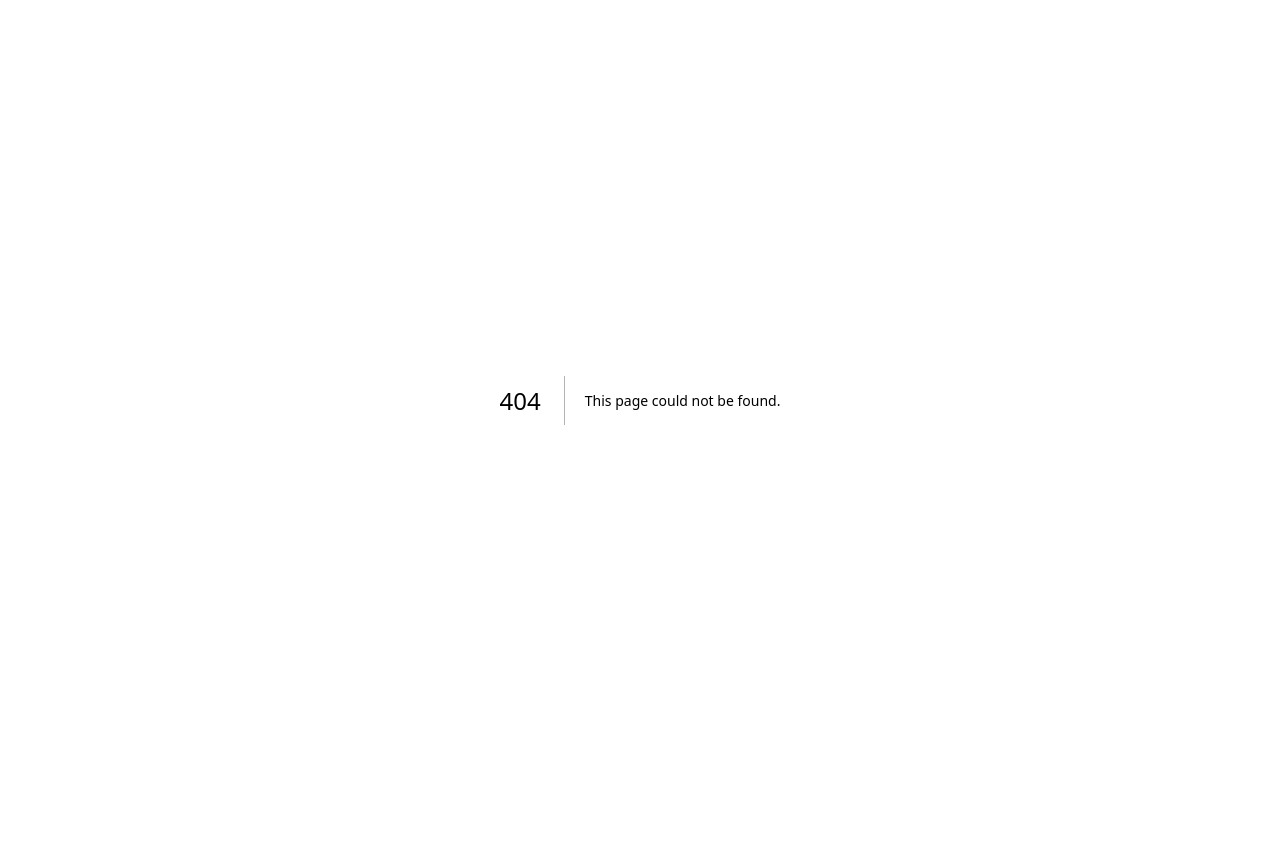
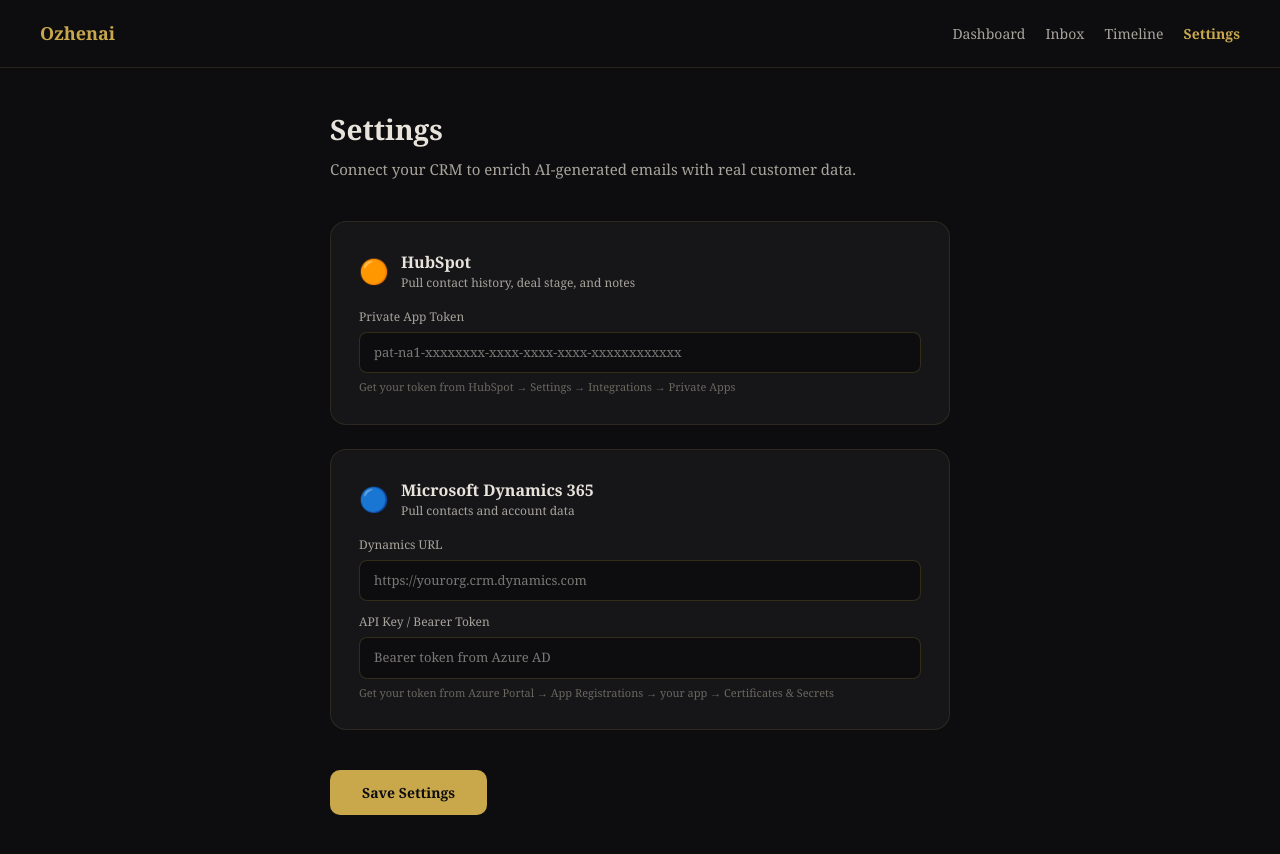
Before and after one commit to Alemeh777/RenewAI, a Next.js app: page /settings in a window 1280 px wide. Before the commit this address had no page. Before the commit the page ends 800 px from the top, so only its background shows below. Built offline with nearby package versions, Linux system fonts and the light colour scheme; no server answers.

Commit message:
Add settings page with HubSpot and Dynamics integration

```diff
--- /dev/null
+++ b/app/api/settings/route.ts
@@ -0,0 +1,38 @@
+import { auth } from '@clerk/nextjs/server';
+import { NextResponse } from 'next/server';
+import { createClient } from '@supabase/supabase-js';
+
+const supabase = createClient(
+  process.env.NEXT_PUBLIC_SUPABASE_URL!,
+  process.env.SUPABASE_SERVICE_ROLE_KEY!
+);
+
+export async function GET() {
+  const { userId } = await auth();
+  if (!userId) return NextResponse.json({ error: 'Unauthorized' }, { status: 401 });
+
+  const { data } = await supabase
+    .from('user_settings')
+    .select('*')
+    .eq('user_id', userId)
+    .single();
+
+  return NextResponse.json({ settings: data });
+}
+
+export async function POST(req: Request) {
+  const { userId } = await auth();
+  if (!userId) return NextResponse.json({ error: 'Unauthorized' }, { status: 401 });
+
+  const { hubspot_key, dynamics_url, dynamics_key } = await req.json();
+
+  await supabase.from('user_settings').upsert({
+    user_id: userId,
+    hubspot_key,
+    dynamics_url,
+    dynamics_key,
+    updated_at: new Date().toISOString(),
+  });
+
+  return NextResponse.json({ success: true });
+}
--- /dev/null
+++ b/app/settings/page.tsx
@@ -0,0 +1,128 @@
+'use client';
+import { useUser } from '@clerk/nextjs';
+import { useEffect, useState } from 'react';
+
+export default function SettingsPage() {
+  const { user } = useUser();
+  const [hubspotKey, setHubspotKey] = useState('');
+  const [dynamicsUrl, setDynamicsUrl] = useState('');
+  const [dynamicsKey, setDynamicsKey] = useState('');
+  const [saving, setSaving] = useState(false);
+  const [saved, setSaved] = useState(false);
+
+  useEffect(() => {
+    if (user) loadSettings();
+  }, [user]);
+
+  async function loadSettings() {
+    const res = await fetch('/api/settings');
+    const data = await res.json();
+    if (data.settings) {
+      setHubspotKey(data.settings.hubspot_key || '');
+      setDynamicsUrl(data.settings.dynamics_url || '');
+      setDynamicsKey(data.settings.dynamics_key || '');
+    }
+  }
+
+  async function saveSettings() {
+    setSaving(true);
+    await fetch('/api/settings', {
+      method: 'POST',
+      headers: { 'Content-Type': 'application/json' },
+      body: JSON.stringify({
+        hubspot_key: hubspotKey,
+        dynamics_url: dynamicsUrl,
+        dynamics_key: dynamicsKey,
+      })
+    });
+    setSaving(false);
+    setSaved(true);
+    setTimeout(() => setSaved(false), 3000);
+  }
+
+  return (
+    <main style={{ fontFamily: 'Georgia, serif', background: '#0d0d0f', color: '#e8e4dc', minHeight: '100vh' }}>
+      <nav style={{ padding: '20px 40px', display: 'flex', justifyContent: 'space-between', alignItems: 'center', borderBottom: '1px solid rgba(201,168,76,0.15)' }}>
+        <div style={{ fontWeight: 700, fontSize: 18, color: '#c9a84c' }}>Ozhenai</div>
+        <div style={{ display: 'flex', gap: 20 }}>
+          <a href="/dashboard" style={{ color: '#a8a49c', textDecoration: 'none', fontSize: 14 }}>Dashboard</a>
+          <a href="/inbox" style={{ color: '#a8a49c', textDecoration: 'none', fontSize: 14 }}>Inbox</a>
+          <a href="/timeline" style={{ color: '#a8a49c', textDecoration: 'none', fontSize: 14 }}>Timeline</a>
+          <a href="/settings" style={{ color: '#c9a84c', textDecoration: 'none', fontSize: 14, fontWeight: 700 }}>Settings</a>
+        </div>
+      </nav>
+
+      <div style={{ padding: '40px', maxWidth: 700, margin: '0 auto' }}>
+        <div style={{ marginBottom: 40 }}>
+          <h1 style={{ fontSize: 28, fontWeight: 700, marginBottom: 8 }}>Settings</h1>
+          <p style={{ color: '#a8a49c', fontSize: 15 }}>Connect your CRM to enrich AI-generated emails with real customer data.</p>
+        </div>
+
+        {/* HubSpot */}
+        <div style={{ background: '#161619', border: '1px solid rgba(201,168,76,0.13)', borderRadius: 16, padding: '28px', marginBottom: 24 }}>
+          <div style={{ display: 'flex', alignItems: 'center', gap: 12, marginBottom: 8 }}>
+            <div style={{ fontSize: 24 }}>🟠</div>
+            <div>
+              <div style={{ fontWeight: 700, fontSize: 16 }}>HubSpot</div>
+              <div style={{ fontSize: 12, color: '#a8a49c' }}>Pull contact history, deal stage, and notes</div>
+            </div>
+            {hubspotKey && <span style={{ marginLeft: 'auto', fontSize: 11, background: 'rgba(76,175,125,0.15)', color: '#4caf7d', padding: '3px 10px', borderRadius: 20 }}>Connected ✓</span>}
+          </div>
+          <div style={{ marginTop: 16 }}>
+            <label style={{ fontSize: 12, color: '#a8a49c', display: 'block', marginBottom: 6 }}>Private App Token</label>
+            <input
+              type="password"
+              value={hubspotKey}
+              onChange={e => setHubspotKey(e.target.value)}
+              placeholder="pat-na1-xxxxxxxx-xxxx-xxxx-xxxx-xxxxxxxxxxxx"
+              style={{ width: '100%', padding: '10px 14px', background: '#0d0d0f', border: '1px solid rgba(201,168,76,0.2)', borderRadius: 8, color: '#e8e4dc', fontSize: 13, outline: 'none', boxSizing: 'border-box' }}
+            />
+            <div style={{ fontSize: 11, color: '#6a675f', marginTop: 6 }}>
+              Get your token from HubSpot → Settings → Integrations → Private Apps
+            </div>
+          </div>
+        </div>
+
+        {/* Microsoft Dynamics */}
+        <div style={{ background: '#161619', border: '1px solid rgba(201,168,76,0.13)', borderRadius: 16, padding: '28px', marginBottom: 40 }}>
+          <div style={{ display: 'flex', alignItems: 'center', gap: 12, marginBottom: 8 }}>
+            <div style={{ fontSize: 24 }}>🔵</div>
+            <div>
+              <div style={{ fontWeight: 700, fontSize: 16 }}>Microsoft Dynamics 365</div>
+              <div style={{ fontSize: 12, color: '#a8a49c' }}>Pull contacts and account data</div>
+            </div>
+            {dynamicsKey && <span style={{ marginLeft: 'auto', fontSize: 11, background: 'rgba(76,175,125,0.15)', color: '#4caf7d', padding: '3px 10px', borderRadius: 20 }}>Connected ✓</span>}
+          </div>
+          <div style={{ marginTop: 16 }}>
+            <label style={{ fontSize: 12, color: '#a8a49c', display: 'block', marginBottom: 6 }}>Dynamics URL</label>
+            <input
+              type="text"
+              value={dynamicsUrl}
+              onChange={e => setDynamicsUrl(e.target.value)}
+              placeholder="https://yourorg.crm.dynamics.com"
+              style={{ width: '100%', padding: '10px 14px', background: '#0d0d0f', border: '1px solid rgba(201,168,76,0.2)', borderRadius: 8, color: '#e8e4dc', fontSize: 13, outline: 'none', boxSizing: 'border-box', marginBottom: 12 }}
+            />
+            <label style={{ fontSize: 12, color: '#a8a49c', display: 'block', marginBottom: 6 }}>API Key / Bearer Token</label>
+            <input
+              type="password"
+              value={dynamicsKey}
+              onChange={e => setDynamicsKey(e.target.value)}
+              placeholder="Bearer token from Azure AD"
+              style={{ width: '100%', padding: '10px 14px', background: '#0d0d0f', border: '1px solid rgba(201,168,76,0.2)', borderRadius: 8, color: '#e8e4dc', fontSize: 13, outline: 'none', boxSizing: 'border-box' }}
+            />
+            <div style={{ fontSize: 11, color: '#6a675f', marginTop: 6 }}>
+              Get your token from Azure Portal → App Registrations → your app → Certificates & Secrets
+            </div>
+          </div>
+        </div>
+
+        <button
+          onClick={saveSettings}
+          disabled={saving}
+          style={{ background: '#c9a84c', color: '#0d0d0f', padding: '12px 32px', borderRadius: 10, fontWeight: 700, fontSize: 14, border: 'none', cursor: 'pointer' }}>
+          {saving ? 'Saving...' : saved ? '✓ Saved!' : 'Save Settings'}
+        </button>
+      </div>
+    </main>
+  );
+}
```
